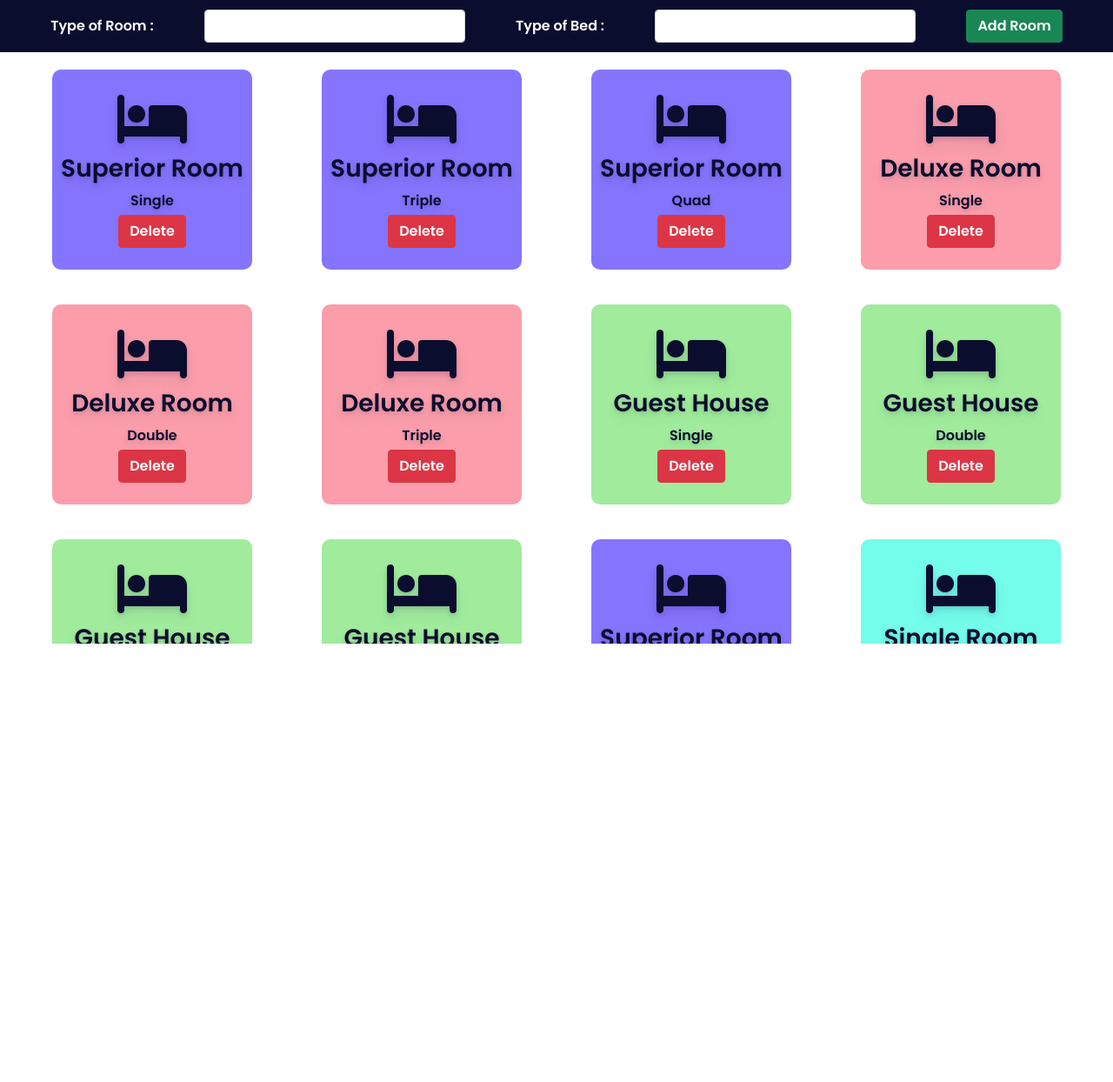
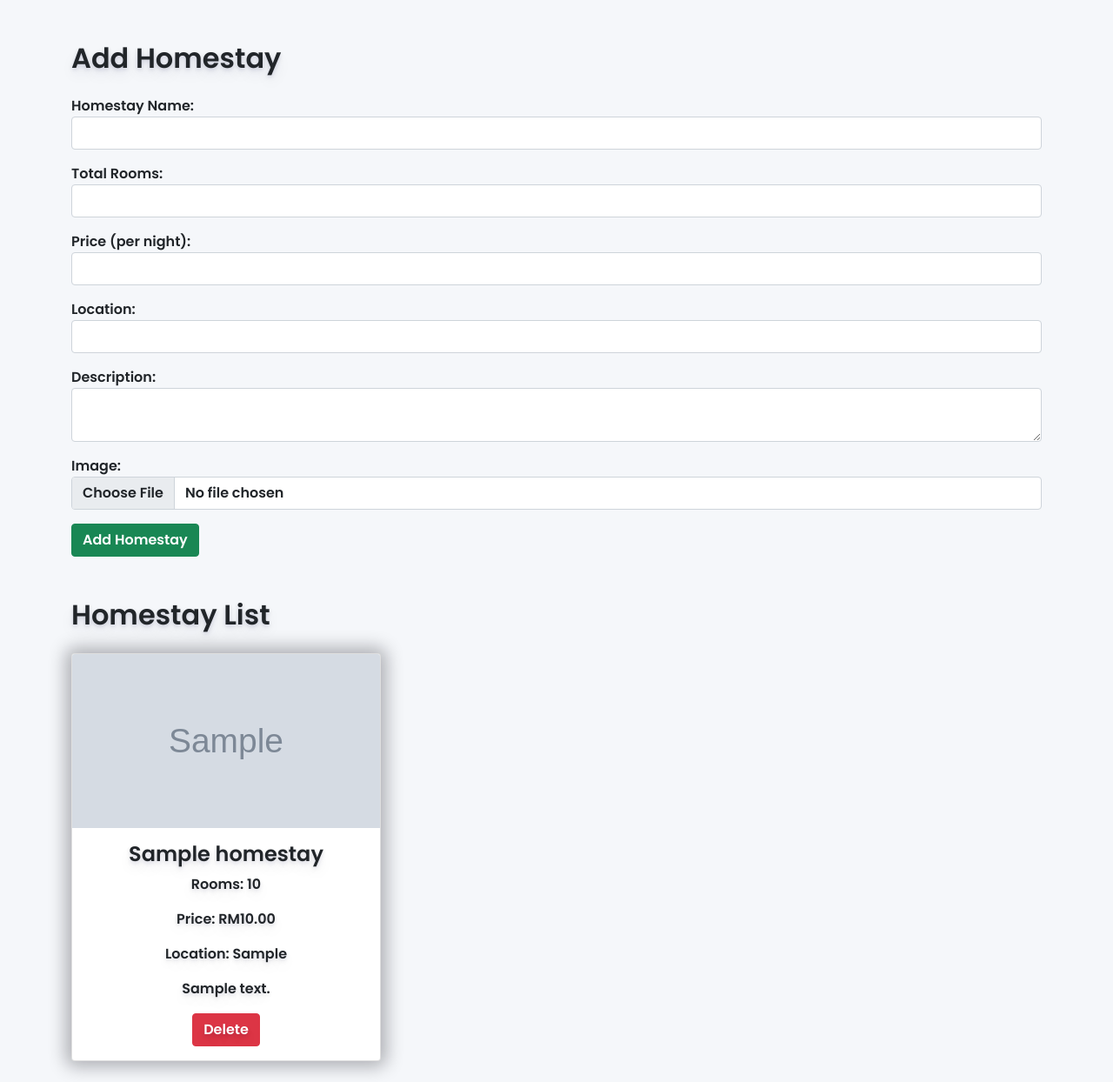
Before and after one commit to fina0403/Hotel-Management-System, a PHP site: page /hotelmanage_system/admin/room.php in a window 1280 px wide. Shown: the whole page at 87% size. Before the commit the page ends 740 px from the top, so only its background shows below. Run offline with PHP 8.4, Linux system fonts and the light colour scheme; data comes from the database, SQL or seed files in the repository; tables that the repository leaves empty or names only in its code hold one stand-in row (values such as "Sample post"); grey boxes marked "Sample" are stand-in pictures.

Commit message:
edit home, room, and roomdelete to match homestay

```diff
--- a/admin/css/room.css
+++ b/admin/css/room.css
@@ -5,93 +5,101 @@
     --bg-text-shadow: 0 2px 4px rgb(13 0 77 / 8%), 0 3px 6px rgb(13 0 77 / 8%), 0 8px 16px rgb(13 0 77 / 8%);
     --bg-box-shadow: 0px 0px 20px 6px rgba(8, 8, 15, 0.31);
 }
-*::-webkit-scrollbar{
+
+*::-webkit-scrollbar {
     width: .4rem;
 }
-*::-webkit-scrollbar-track{
+*::-webkit-scrollbar-track {
     background: rgb(6, 6, 44);
 }
-*::-webkit-scrollbar-thumb{
+*::-webkit-scrollbar-thumb {
     background: #0040ff;
 }
 
 body {
-    /* background-color: #ffff; */
-    /* background-image: url(../../image/bg.jpg);
-    background-size: cover; */
+    background: #f5f7fa;
+    font-family: 'Poppins', sans-serif;
 }
 
-* {
-    margin: 0;
-    padding: 0;
-    font-family: 'Poppins', sans-serif;
-    /* text-shadow: var(--bg-text-shadow); */
+h2 {
+    text-shadow: var(--bg-text-shadow);
 }
 
-.addroomsection{
-    height: 60px;
+.addroomsection {
+    height: auto;
     width: 100%;
-    background-color:  #0a0d2d;
-    position:fixed;
-    /* display: flex; */
+    background-color: #0a0d2d;
+    padding: 20px;
+    position: sticky;
+    top: 0;
     z-index: 100;
-
 }
 
-.addroomsection form{
-    height: 100%;
+.addroomsection form {
     display: flex;
-    justify-content: space-evenly;
-    align-items: center;
+    flex-wrap: wrap;
+    gap: 20px;
+    justify-content: center;
+    align-items: flex-end;
 }
 
-.addroomsection form label{
+.addroomsection form label {
     color: white;
 }
 
-.addroomsection form select{
+.addroomsection form input,
+.addroomsection form textarea {
     width: 300px;
 }
 
-.addroomsection form input{
-    width: 300px;
+.addroomsection form button {
+    min-width: 150px;
 }
 
-
-
-.room{
+.room {
     display: flex;
-    position: relative;
-    top: 60px;
-    height: 85vh;
-    overflow-y: scroll;
+    flex-wrap: wrap;
     justify-content: space-evenly;
-    flex-wrap: wrap;
-}
-.roombox{
-    height: 230px;
-    width: 230px;
-    margin: 20px;
-    display: flex;
-    flex-direction: column;
-    justify-content: center;
-    color: #0a0d2d;
-    text-shadow: var(--bg-text-shadow);
-    border-radius: 10px;
+    margin-top: 30px;
+    padding-bottom: 50px;
 }
 
-.roomboxsuperior{
-    background-color:#2407fc8e;
+.roombox {
+    height: auto;
+    width: 300px;
+    margin: 20px;
+    background: #ffffff;
+    box-shadow: var(--bg-box-shadow);
+    border-radius: 10px;
+    overflow: hidden;
+    transition: transform 0.3s ease;
 }
 
-.roomboxdelux{
-    background-color:#fa8393c8;
+.roombox:hover {
+    transform: translateY(-5px);
 }
 
-.roomboguest{
-    background-color:#19cf1069;
+.roombox .text-center {
+    padding: 20px;
+    color: #0a0d2d;
 }
 
-.roomboxsingle{
-    background-color:#07fcdb8e;
+.roombox .text-center h3 {
+    margin-bottom: 10px;
 }
+
+.roombox .text-center p {
+    margin-bottom: 8px;
+}
+
+.roombox .btn {
+    margin-top: 10px;
+}
+
+.card {
+    box-shadow: var(--bg-box-shadow);
+}
+
+.card-body {
+    text-shadow: var(--bg-text-shadow);
+}
--- a/admin/room.php
+++ b/admin/room.php
@@ -1,5 +1,4 @@
 <?php
-session_start();
 include '../config.php';
 ?>
 
@@ -7,107 +6,118 @@ include '../config.php';
 <html lang="en">
 
 <head>
-    <meta charset="UTF-8">
-    <meta http-equiv="X-UA-Compatible" content="IE=edge">
-    <meta name="viewport" content="width=device-width, initial-scale=1.0">
-    <title>BlueBird - Admin</title>
-    <!-- fontowesome -->
-    <link rel="stylesheet" href="https://cdnjs.cloudflare.com/ajax/libs/font-awesome/6.2.0/css/all.min.css" integrity="sha512-xh6O/CkQoPOWDdYTDqeRdPCVd1SpvCA9XXcUnZS2FmJNp1coAFzvtCN9BmamE+4aHK8yyUHUSCcJHgXloTyT2A==" crossorigin="anonymous" referrerpolicy="no-referrer" />
-    <!-- boot -->
-    <link href="https://cdn.jsdelivr.net/npm/bootstrap@5.0.2/dist/css/bootstrap.min.css" rel="stylesheet" integrity="sha384-EVSTQN3/azprG1Anm3QDgpJLIm9Nao0Yz1ztcQTwFspd3yD65VohhpuuCOmLASjC" crossorigin="anonymous">
-    <script src="https://cdn.jsdelivr.net/npm/bootstrap@5.0.2/dist/js/bootstrap.bundle.min.js" integrity="sha384-MrcW6ZMFYlzcLA8Nl+NtUVF0sA7MsXsP1UyJoMp4YLEuNSfAP+JcXn/tWtIaxVXM" crossorigin="anonymous"></script>
-    <link rel="stylesheet" href="css/room.css">
+  <meta charset="UTF-8" />
+  <meta http-equiv="X-UA-Compatible" content="IE=edge" />
+  <meta name="viewport" content="width=device-width, initial-scale=1.0" />
+  <title>BlueBird - Homestay Management</title>
+  <!-- fontawesome -->
+  <link
+    rel="stylesheet"
+    href="https://cdnjs.cloudflare.com/ajax/libs/font-awesome/6.2.0/css/all.min.css"
+    crossorigin="anonymous"
+    referrerpolicy="no-referrer"
+  />
+  <!-- bootstrap -->
+  <link
+    href="https://cdn.jsdelivr.net/npm/bootstrap@5.0.2/dist/css/bootstrap.min.css"
+    rel="stylesheet"
+    crossorigin="anonymous"
+  />
+  <script
+    src="https://cdn.jsdelivr.net/npm/bootstrap@5.0.2/dist/js/bootstrap.bundle.min.js"
+    crossorigin="anonymous"
+  ></script>
+  <link rel="stylesheet" href="css/room.css" />
 </head>
 
 <body>
-    <div class="addroomsection">
-        <form action="" method="POST">
-            <label for="troom">Type of Room :</label>
-            <select name="troom" class="form-control">
-                <option value selected></option>
-                <option value="Superior Room">SUPERIOR ROOM</option>
-                <option value="Deluxe Room">DELUXE ROOM</option>
-                <option value="Guest House">GUEST HOUSE</option>
-                <option value="Single Room">SINGLE ROOM</option>
-            </select>
+  <div class="container mt-5">
+    <h2 class="mb-4">Add Homestay</h2>
+    <form action="" method="POST" enctype="multipart/form-data" class="mb-5">
+      <label for="name">Homestay Name:</label>
+      <input type="text" name="name" class="form-control mb-3" required />
 
-            <label for="bed">Type of Bed :</label>
-            <select name="bed" class="form-control">
-                <option value selected></option>
-                <option value="Single">Single</option>
-                <option value="Double">Double</option>
-                <option value="Triple">Triple</option>
-                <option value="Quad">Quad</option>
-                <option value="Triple">None</option>
-            </select>
+      <label for="total_rooms">Total Rooms:</label>
+      <input type="number" name="total_rooms" class="form-control mb-3" required />
 
-            <button type="submit" class="btn btn-success" name="addroom">Add Room</button>
+      <label for="price">Price (per night):</label>
+      <input type="number" step="0.01" name="price" class="form-control mb-3" required />
+
+      <label for="location">Location:</label>
+      <input type="text" name="location" class="form-control mb-3" />
+
+      <label for="description">Description:</label>
+      <textarea name="description" class="form-control mb-3" required></textarea>
+
+      <label for="image">Image:</label>
+      <input type="file" name="image" class="form-control mb-3" required />
+
+      <button type="submit" class="btn btn-success" name="addhomestay">Add Homestay</button>
     </form>
 
     <?php
-        if (isset($_POST['addroom'])) {
-            $typeofroom = $_POST['troom'];
-            $typeofbed = $_POST['bed'];
+    if (isset($_POST['addhomestay'])) {
+      // ✅ Sanitize & prepare inputs
+      $name = mysqli_real_escape_string($conn, $_POST['name']);
+      $total_rooms = (int) $_POST['total_rooms'];
+      $price = (float) $_POST['price'];
+      $location = mysqli_real_escape_string($conn, $_POST['location']);
+      $description = mysqli_real_escape_string($conn, $_POST['description']);
 
-            $sql = "INSERT INTO room(type,bedding) VALUES ('$typeofroom', '$typeofbed')";
+      // ✅ Handle file upload
+      $image = $_FILES['image']['name'];
+      $tmp = $_FILES['image']['tmp_name'];
+
+      // ✅ Ensure uploads folder exists
+      if (!is_dir("../uploads")) {
+        mkdir("../uploads", 0777, true);
+      }
+
+      // ✅ Move uploaded file
+      move_uploaded_file($tmp, "../uploads/" . $image);
+
+      // ✅ Insert ALL data including image
+      $sql = "INSERT INTO homestay (name, total_rooms, price, location, description, image)
+              VALUES ('$name', '$total_rooms', '$price', '$location', '$description', '$image')";
       $result = mysqli_query($conn, $sql);
 
       if ($result) {
         header("Location: room.php");
+        exit();
+      } else {
+        echo "<div class='alert alert-danger'>Error: " . mysqli_error($conn) . "</div>";
       }
     }
     ?>
   </div>
 
-    <div class="room">
+  <div class="container">
+    <h2 class="mb-4">Homestay List</h2>
+    <div class="row">
       <?php
-        $sql = "select * from room";
-        $re = mysqli_query($conn, $sql)
-        ?>
-        <?php
-        while ($row = mysqli_fetch_array($re)) {
-            $id = $row['type'];
-            if ($id == "Superior Room") {
-                echo "<div class='roombox roomboxsuperior'>
-						<div class='text-center no-boder'>
-                            <i class='fa-solid fa-bed fa-4x mb-2'></i>
-							<h3>" . $row['type'] . "</h3>
-                            <div class='mb-1'>" . $row['bedding'] . "</div>
-                            <a href='roomdelete.php?id=". $row['id'] ."'><button class='btn btn-danger'>Delete</button></a>
+      $sql = "SELECT * FROM homestay";
+      $result = mysqli_query($conn, $sql);
+
+      while ($row = mysqli_fetch_assoc($result)) {
+        $imagePath = !empty($row['image']) ? "../uploads/" . htmlspecialchars($row['image']) : "../uploads/default.jpg";
+
+        echo "<div class='col-md-4 mb-4'>
+                <div class='card h-100'>
+                  <img src='$imagePath' class='card-img-top' alt='Homestay Image' style='height:200px; object-fit:cover;'>
+                  <div class='card-body text-center'>
+                    <h4 class='card-title'>" . htmlspecialchars($row['name']) . "</h4>
+                    <p class='card-text'>Rooms: " . $row['total_rooms'] . "</p>
+                    <p class='card-text'>Price: RM" . number_format($row['price'], 2) . "</p>
+                    <p class='card-text'>Location: " . htmlspecialchars($row['location']) . "</p>
+                    <p class='card-text'>" . nl2br(htmlspecialchars($row['description'])) . "</p>
+                    <a href='roomdelete.php?id=" . $row['id'] . "' class='btn btn-danger'>Delete</a>
                   </div>
-                    </div>";
-            } else if ($id == "Deluxe Room") {
-                echo "<div class='roombox roomboxdelux'>
-                        <div class='text-center no-boder'>
-                        <i class='fa-solid fa-bed fa-4x mb-2'></i>
-                        <h3>" . $row['type'] . "</h3>
-                        <div class='mb-1'>" . $row['bedding'] . "</div>
-                        <a href='roomdelete.php?id=". $row['id'] ."'><button class='btn btn-danger'>Delete</button></a>
-                    </div>
-                    </div>";
-            } else if ($id == "Guest House") {
-                echo "<div class='roombox roomboguest'>
-                <div class='text-center no-boder'>
-                <i class='fa-solid fa-bed fa-4x mb-2'></i>
-							<h3>" . $row['type'] . "</h3>
-                            <div class='mb-1'>" . $row['bedding'] . "</div>
-                            <a href='roomdelete.php?id=". $row['id'] ."'><button class='btn btn-danger'>Delete</button></a>
-					</div>
-            </div>";
-            } else if ($id == "Single Room") {
-                echo "<div class='roombox roomboxsingle'>
-                        <div class='text-center no-boder'>
-                        <i class='fa-solid fa-bed fa-4x mb-2'></i>
-                        <h3>" . $row['type'] . "</h3>
-                        <div class='mb-1'>" . $row['bedding'] . "</div>
-                        <a href='roomdelete.php?id=". $row['id'] ."'><button class='btn btn-danger'>Delete</button></a>
                 </div>
               </div>";
       }
-        }
       ?>
     </div>
-
+  </div>
 </body>
 
 </html>
```
Also changed, not shown: admin/roomdelete.php (+6 -7 lines), css/home.css (+82 -71 lines), home.php (+22 -51 lines), uploads/images (4).jpg (added). Lines whose indentation alone changed are shown as unchanged.
